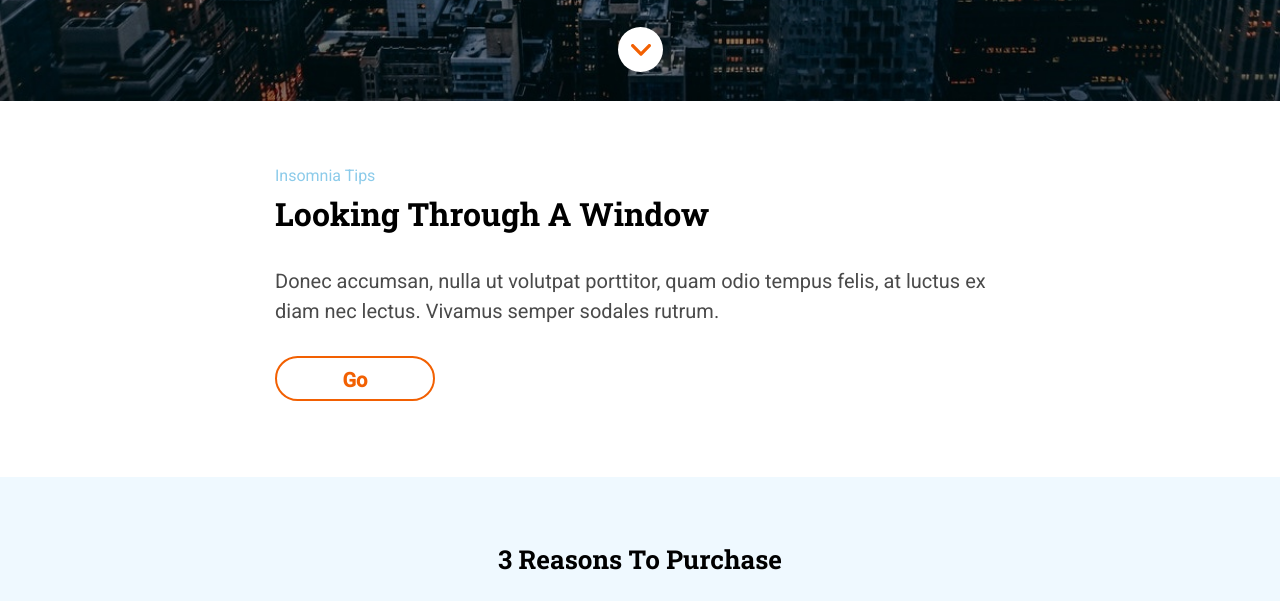
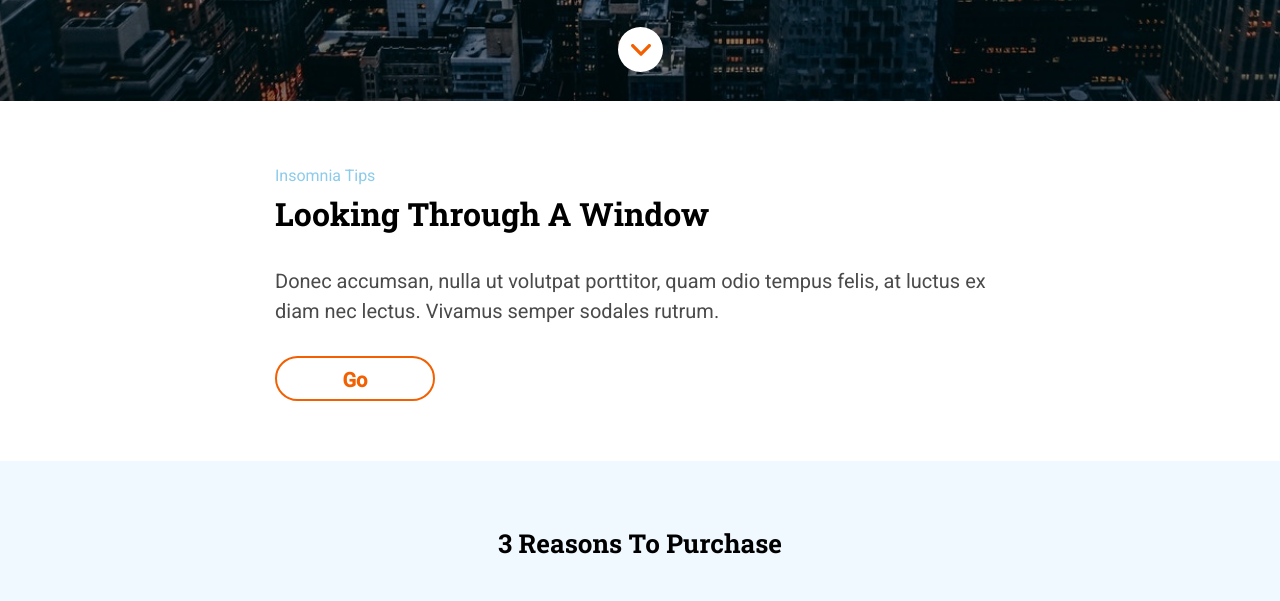
Before and after one commit to camilla-bachna/landing-page-anonymous-proxy, a website: page docs/index.html in a window 1280 px wide. Shown: the part 699-1300 px from the top of the page. Drawn offline with nearby package versions, Linux system fonts and the light colour scheme; files that its build step writes are made by us from their sources.

Commit message:
modify height of section Window

```diff
--- a/src/scss/layout/_main.scss
+++ b/src/scss/layout/_main.scss
@@ -70,9 +70,11 @@
   padding: 30px 0px 45px 15px;
   @media all and (min-width: 768px) {
     padding: 30px 39px 60px 39px;
+    @include frame(330px, 100%);
   }
   @media all and (min-width: 1200px) {
     padding: 60px 275px 60px 275px;
+    @include frame(360px, 100%);
   }
   &--insomnia {
     color: $color-lightblue;
```
